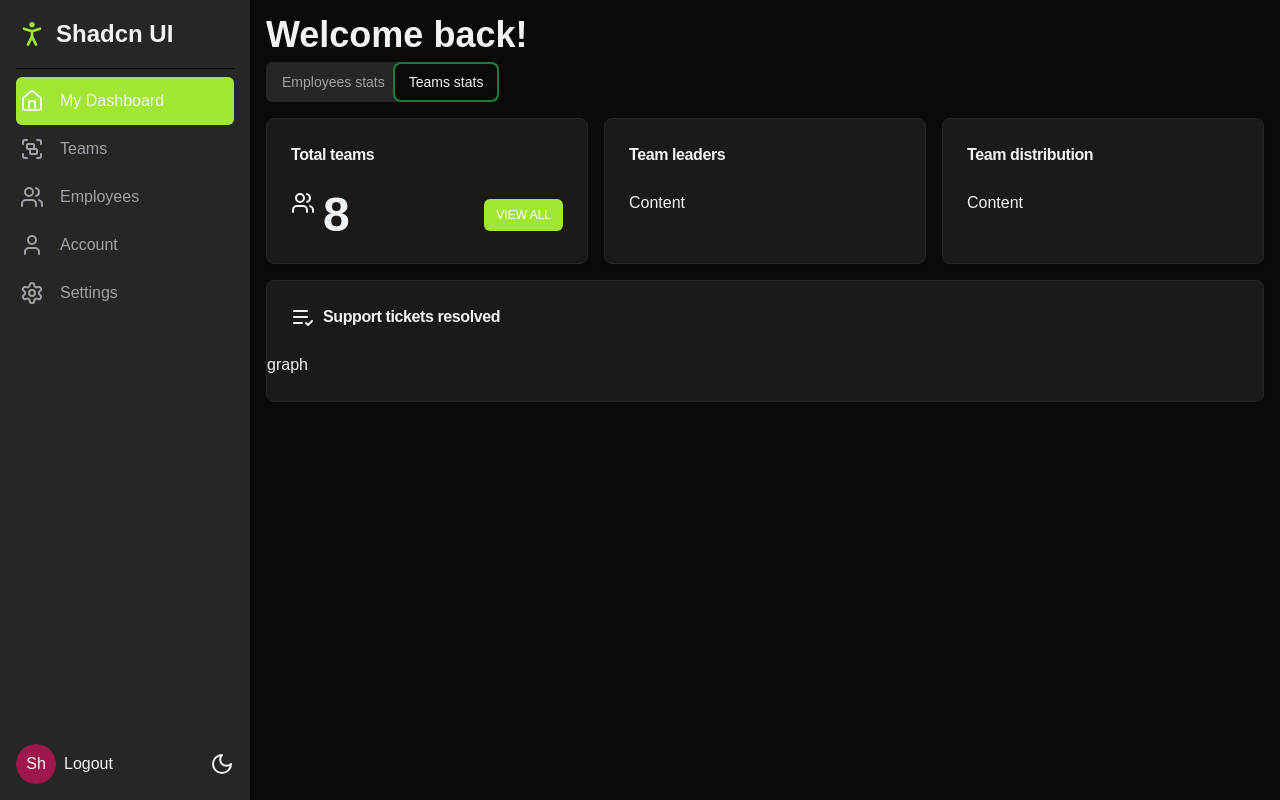
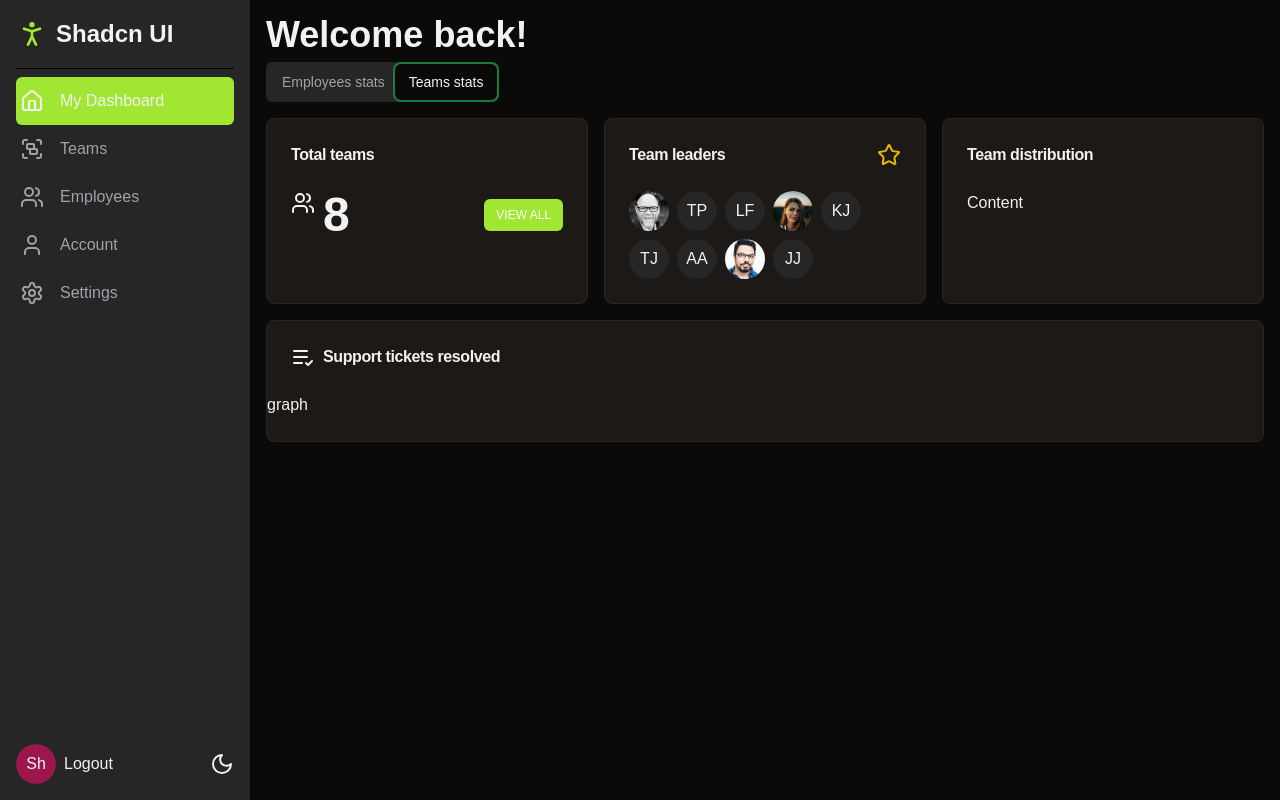
Before and after one commit to penn201500/shadcn-and-nextjs, a Next.js app: page /dashboard in a window 1280 px wide. Both pictures are taken after a click on the tab "Teams stats". Built offline with nearby package versions, Linux system fonts and the light colour scheme.

Commit message:
✨ Implement card2 in teams stats page
true

```diff
--- a/app/dashboard/components/teams/teams-stats.tsx
+++ b/app/dashboard/components/teams/teams-stats.tsx
@@ -1,14 +1,55 @@
 import { Avatar, AvatarFallback } from "@/components/ui/avatar"
 import { Button } from "@/components/ui/button"
 import { Card, CardContent, CardHeader, CardTitle } from "@/components/ui/card"
-import {
-    ListCheckIcon,
-    UsersIcon,
-} from "lucide-react"
+import { ListCheckIcon, StarIcon, UsersIcon } from "lucide-react"
 import Link from "next/link"
 import cm from "@/public/images/cm.jpg"
+import tf from "@/public/images/tf.jpg"
+import rl from "@/public/images/rl.jpg"
 import Image from "next/image"
+import { Tooltip, TooltipContent, TooltipProvider, TooltipTrigger } from "@/components/ui/tooltip"
 
+const teamLeaders = [
+    {
+        firstName: "Colin",
+        lastName: "Murray",
+        avatar: cm,
+    },
+    {
+        firstName: "Tom",
+        lastName: "Phillips",
+    },
+    {
+        firstName: "Liam",
+        lastName: "Fuentes",
+    },
+    {
+        firstName: "Tina",
+        lastName: "Fey",
+        avatar: tf,
+    },
+    {
+        firstName: "Katie",
+        lastName: "Johnson",
+    },
+    {
+        firstName: "Tina",
+        lastName: "Jones",
+    },
+    {
+        firstName: "Amy",
+        lastName: "Adams",
+    },
+    {
+        firstName: "Ryan",
+        lastName: "Lopez",
+        avatar: rl,
+    },
+    {
+        firstName: "Jenny",
+        lastName: "Jones",
+    },
+]
 export default function TeamsStats() {
     return (
         <>
@@ -33,10 +74,35 @@
                 </Card>
                 <Card>
                     <CardHeader>
-                        <CardTitle className="text-base">Team leaders</CardTitle>
+                        <CardTitle className="text-base flex justify-between items-center">
+                            <span>Team leaders</span>
+                            <StarIcon className="text-yellow-500" size={24} />
+                        </CardTitle>
                     </CardHeader>
-                    <CardContent className="flex justify-between items-center">
-                        Content
+                    <CardContent className="flex flex-wrap gap-2">
+                        {teamLeaders.map(teamLeader => (
+                            <TooltipProvider key={`${teamLeader.firstName}${teamLeader.lastName}`}>
+                                <Tooltip>
+                                    <TooltipTrigger asChild>
+                                        <Avatar>
+                                            {!!teamLeader.avatar && (
+                                                <Image
+                                                    src={teamLeader.avatar}
+                                                    alt={`${teamLeader.firstName} ${teamLeader.lastName}`}
+                                                />
+                                            )}
+                                            <AvatarFallback>
+                                                {teamLeader.firstName[0]}
+                                                {teamLeader.lastName[0]}
+                                            </AvatarFallback>
+                                        </Avatar>
+                                    </TooltipTrigger>
+                                    <TooltipContent>
+                                        {teamLeader.firstName} {teamLeader.lastName}
+                                    </TooltipContent>
+                                </Tooltip>
+                            </TooltipProvider>
+                        ))}
                     </CardContent>
                 </Card>
                 <Card className="flex flex-col">
```
